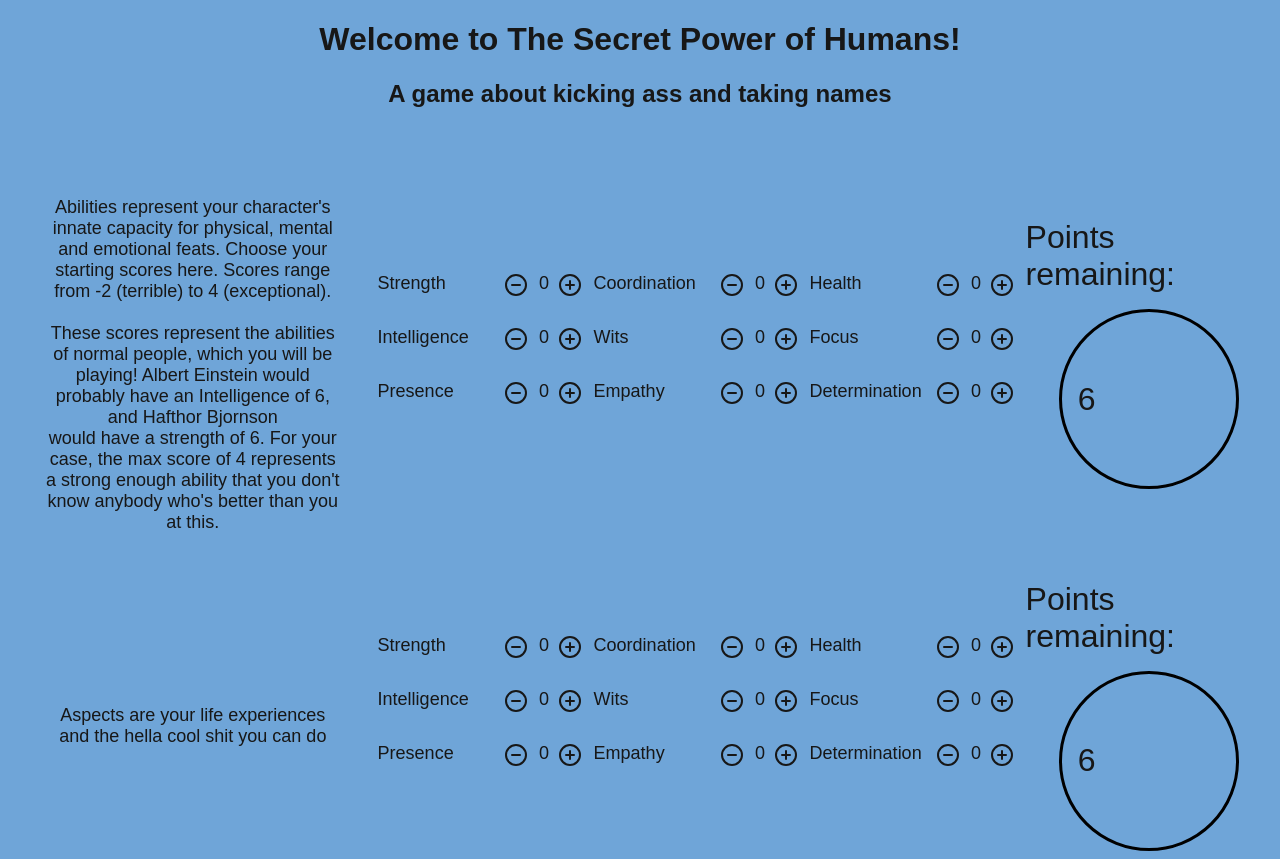
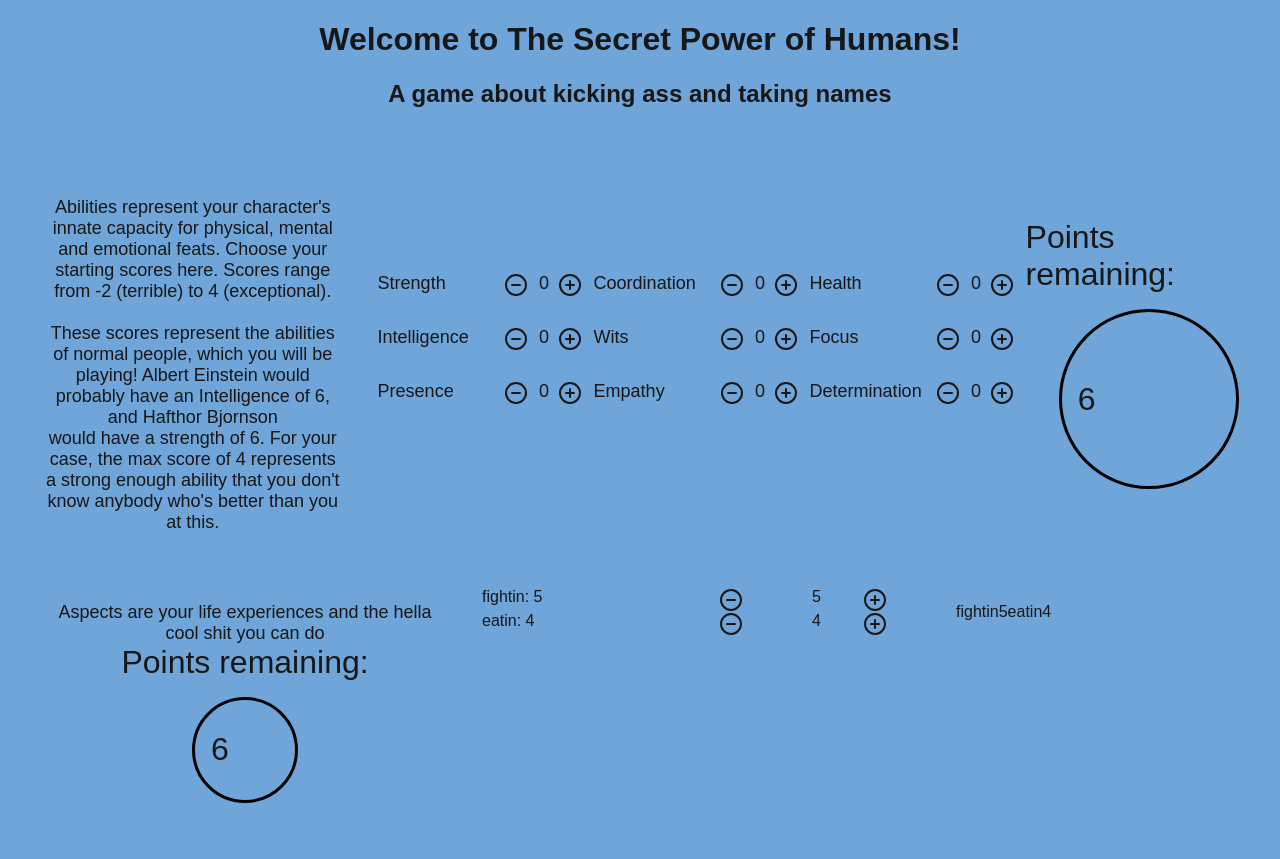
Before and after one commit to jamcentire/the-secret-power-of-humans, a Next.js app: page / in a window 1280 px wide. After the commit the page ends 811 px from the top, so only its background shows below. Built offline with nearby package versions, Linux system fonts and the light colour scheme.

Commit message:
Bare bones of aspect table
No real styling yet, and using dummy data (not connected to state)

```diff
--- a/app/AbilitiesCreator.tsx
+++ b/app/AbilitiesCreator.tsx
@@ -22,6 +22,7 @@ would have a strength of 6. For your case, the max score of 4 represents a stron
 
 export const AbilitiesCreator = () => {
   const [availablePoints, setAvailablePoints] = useState(ABILITIES_STARTING_POINTS)
+  // Can this abilitiesMap be punted further down (into the abilities table)?
   const abilitiesMap = useCharacterCreatorContext().abilities;
   const dispatch = useCharacterCreatorDispatch();
 
--- a/app/AspectsCreator.css
+++ b/app/AspectsCreator.css
@@ -0,0 +1,19 @@
+.aspects-creator {
+    align-items: center;
+    display: grid;
+    grid-template-columns: 3fr 3fr 2fr;
+    padding-top: 3em
+}
+
+.standard-text {
+    font-size: large;
+    text-align: center;
+    padding: 0 2em;
+    white-space: pre-wrap;
+}
+
+.aspect-row {
+    display: grid;
+    flex-direction: row;
+    grid-template-columns: 1fr 1fr;
+}
--- a/app/AspectsCreator.tsx
+++ b/app/AspectsCreator.tsx
@@ -10,16 +10,43 @@ import {
 
 import { useState } from 'react';
 import { useCharacterCreatorContext, useCharacterCreatorDispatch } from './CharacterCreatorContext';
-import { AbilitiesTable } from './AbilitiesTable';
 import { AvailablePoints } from './AvailablePoints';
+import { NumberInceDec } from './NumberIncDec';
 
 const ABILITIES_TEXT = `
 Aspects are your life experiences and the hella cool shit you can do
 `
 
+interface AspectRowProps {
+  name: string
+  level: number
+}
+
+const AspectRow = (props: AspectRowProps) => {
+  return (
+    <div className='aspect-row'>
+      <>
+        {props.name}: {props.level}
+      </>
+      <NumberInceDec
+        value={props.level}
+        triggerIncrement={() => {}}
+        triggerDecrement={() => {}}
+      ></NumberInceDec>
+    </div>
+  )
+}
+
 export const AspectsCreator = () => {
   const [availablePoints, setAvailablePoints] = useState(ASPECTS_STARTING_POINTS)
+  const aspectsList = useCharacterCreatorContext().aspects;
   const dispatch = useCharacterCreatorDispatch();
+
+  // TODO remove and replace with actual state
+  const dummyAspects = new Map<string, number>([
+    ['fightin', 5],
+    ['eatin', 4]
+  ])
 
   const tryIncrementAbility = (ability: string): void => {
     // if (availablePoints <= 0 || abilitiesMap.get(ability) >= ABILITIES_UPPER_BOUND) {
@@ -43,15 +70,16 @@ export const AspectsCreator = () => {
     })
   }
 
-  // TODO: eventually move text styling into its own doc
+  // TODO: eventually move text styling into its own doc to avoid duplication
   return (
-    <div className='abilities-creator'>
+    <div className='aspects-creator'>
       <div className='standard-text'>{ABILITIES_TEXT}</div>
-      <AbilitiesTable
-        availablePoints={availablePoints}
-        triggerDecrementAbility={tryDecrementAbility}
-        triggerIncrementAbility={tryIncrementAbility}
-      ></AbilitiesTable>
+      <div style={{display: 'grid', flexDirection: 'column'}}>
+        {Array.from(dummyAspects.entries()).map((aspect) => {
+          return (<AspectRow name={aspect[0]} level={aspect[1]}/>)
+        })}
+      </div>
+      {dummyAspects}
       <AvailablePoints
         availablePoints={availablePoints}
       ></AvailablePoints>
```
